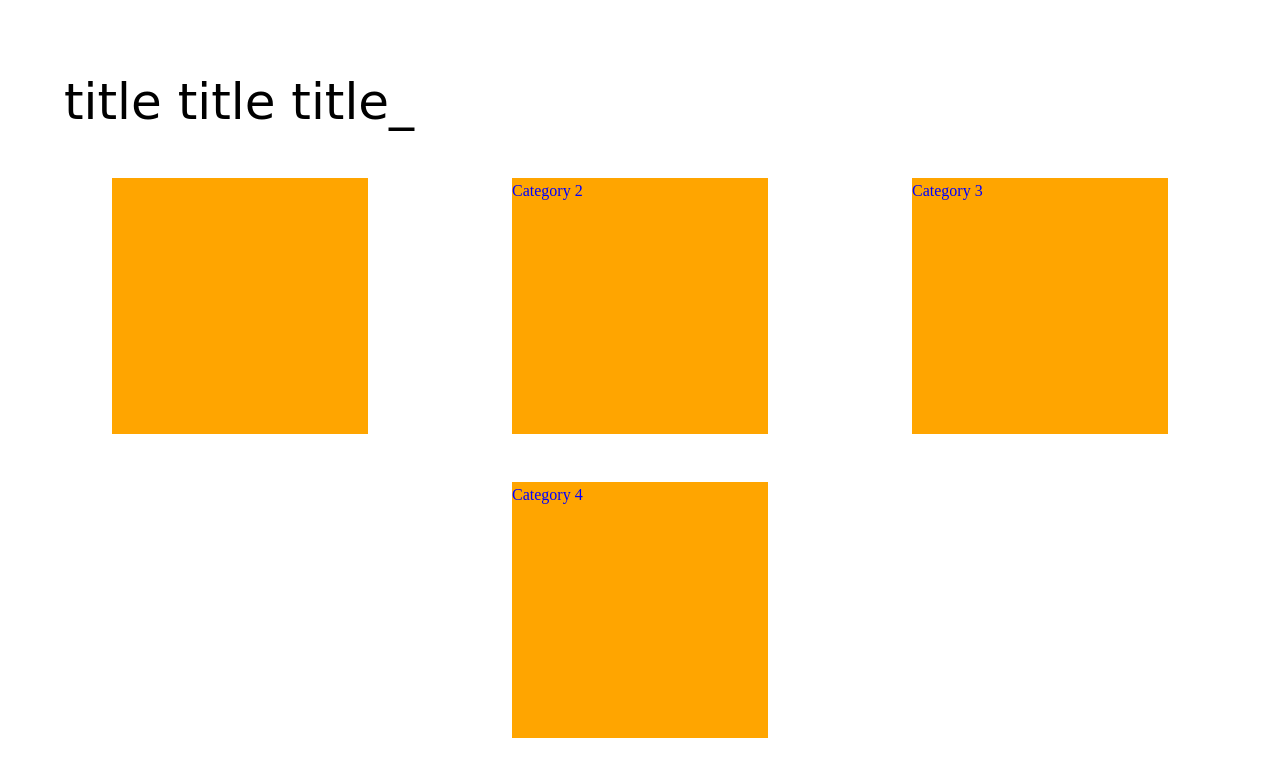
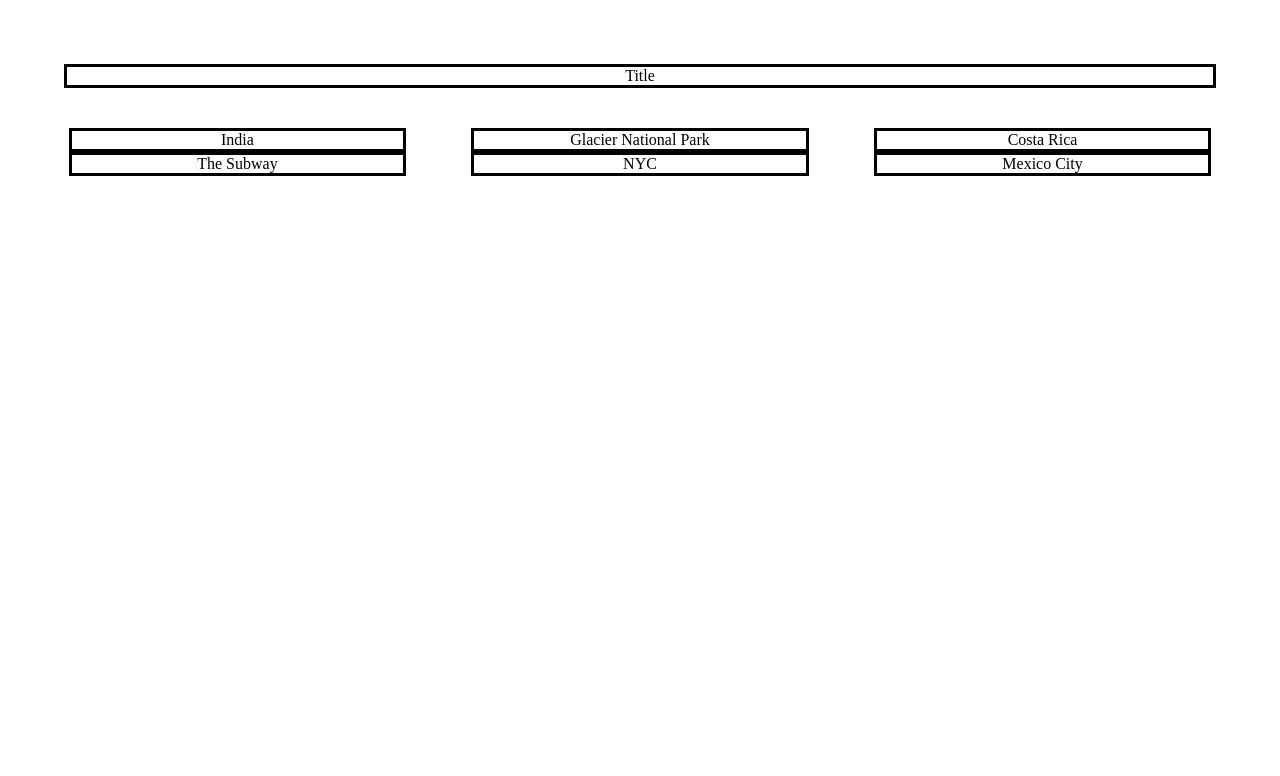
Before and after one commit to aryelcianflone/captainslog, a plain HTML site: page index.html in a window 1280 px wide. Drawn offline with Linux system fonts and the light colour scheme; a web font is replaced by a local one.

Commit message:
made some blocks

```diff
--- a/css/style.css
+++ b/css/style.css
@@ -1,64 +1,35 @@
-@media screen and (min-width: 726px) /* Desktop */ {
-	body {
-		margin: 0;
-		line-height: 1.6em;
-	}
-
-	div.mainTitle {
-	 margin-top: 7%;
-	 margin-left: 5%;
-	 font-family: 'La Belle Aurore', cursive;
-	 font-size: 50px;
-	/* font-family: 'Raleway', sans-serif;*/
-	/* font-family: 'Tenor Sans', sans-serif;*/
-	}
-
-	div.main {
-	  margin: auto;
-	  margin-top: 3%;
-	  max-width: 1200px;
-	}
-
-	div.mainItem {
-	  color: blue;
-	  background-color: orange;
-	  background-image: url("images/YingYang.JPG");
-	  width: 20vw;
-	  height: 20vw;
-	  margin: 2%;
-	}
+.navBar {
+	border-color: black;
+	border-style: solid;
+	margin-bottom: 40px;
 }
 
+.canvasMargin {
+	margin: 5%;
+}
 
-@media screen and (max-width: 725px) /*Mobile*/  {
+.canvas {
+	max-width: 1200px
+	width: 90%;
+	text-align: center;
+}
 
-	body {
-		margin: 0;
-		line-height: 1.6em;
-	}
+#item1 {
+	width: 28%;
+	margin-right: 2%;
+	border-color: black;
+	border-style: solid;
+}
 
-	div.mainTitle {
-	 margin-top: 20%;
-	 margin-left: 5%;
-	 text-align: center;
-	 font-family: 'La Belle Aurore', cursive;
-	 font-size: 50px;
-	/* font-family: 'Raleway', sans-serif;*/
-	/* font-family: 'Tenor Sans', sans-serif;*/
-	}
+#item2 {
+	width: 28%;
+	border-color: black;
+	border-style: solid;
+}
 
-	div.main {
-	  margin: auto;
-	  margin-left: 3%;
-	  margin-top: 15%;
-	}
-
-	div.mainItem {
-	  color: yellow;
-	  background-color: purple;
-	  width: 43vw;
-	  height: 43vw;
-	  margin: 2%;
-	  margin-bottom: 7vw;
-	}
+#item3 {
+	width: 28%;
+	margin-left: 2%;
+	border-color: black;
+	border-style: solid;
 }
--- a/index.html
+++ b/index.html
@@ -1,20 +1,23 @@
 <!doctype html>
+<html>
   <head>
     <meta charset="utf-8">
     <meta name="viewport" content="width=device-width, initial-scale=1">
     <title></title>
       <link rel="stylesheet" href="css/style.css">
       <link rel="stylesheet" href="css/flexboxgrid.min.css">
-	 <link href='https://fonts.googleapis.com/css?family=Poiret+One|La+Belle+Aurore|Tenor+Sans|Raleway:400,500' rel='stylesheet' type='text/css'>
   </head>
-<body>
-	<div class="mainTitle">title title title_</div>
-	<div class="main row around-sm">
-		<div class="mainItem"></div>
-		<div class="mainItem">Category 2</div>
-		<div class="mainItem">Category 3</div>
-		<div class="mainItem">Category 4</div>
+  <body class="canvasMargin">
+    <div class="canvas">
+      <header class="navBar">Title</header>
+      <div class="row around-sm">
+        <div id="item1">India</div>
+        <div id="item2">Glacier National Park</div>
+        <div id="item3">Costa Rica</div>
+        <div id="item1">The Subway</div>
+        <div id="item2">NYC</div>
+        <div id="item3">Mexico City</div>
       </div>
-	<script src="app.js"></script>
+    </div>
   </body>
 </html>
```
Also changed, not shown: app.js (deleted), images/CloudsOverChina.jpg (deleted). Lines whose indentation alone changed are shown as unchanged.
